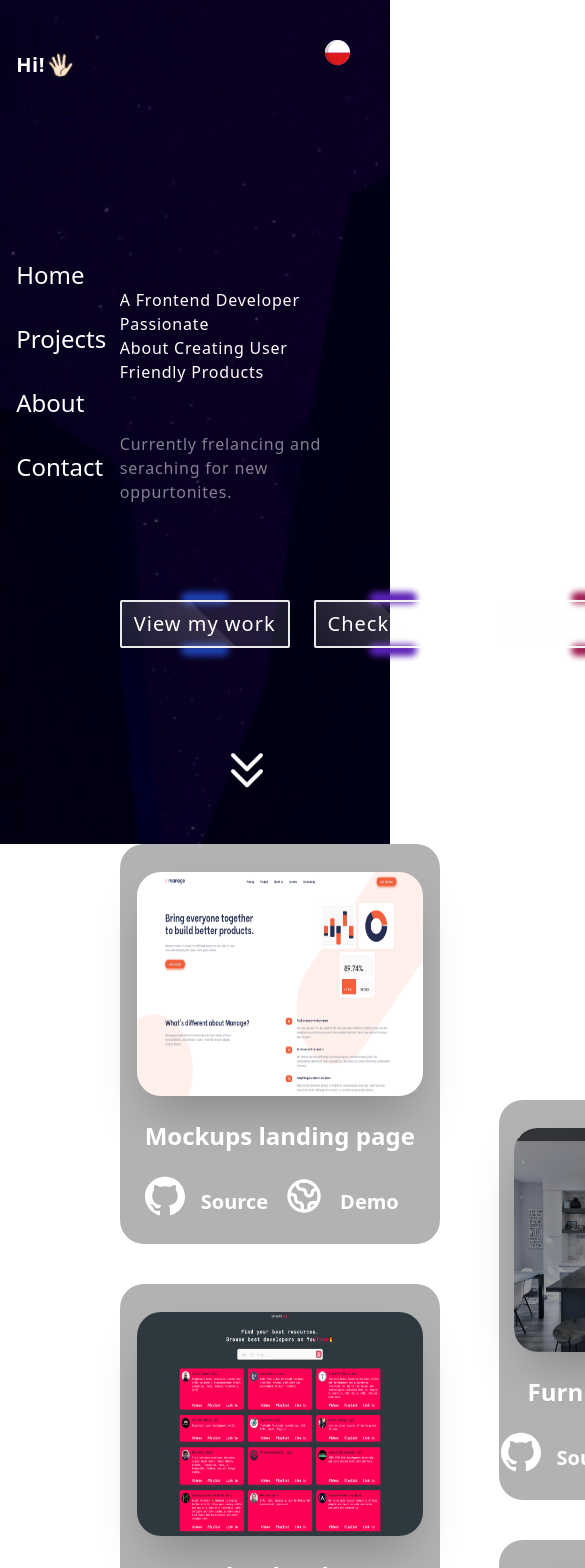
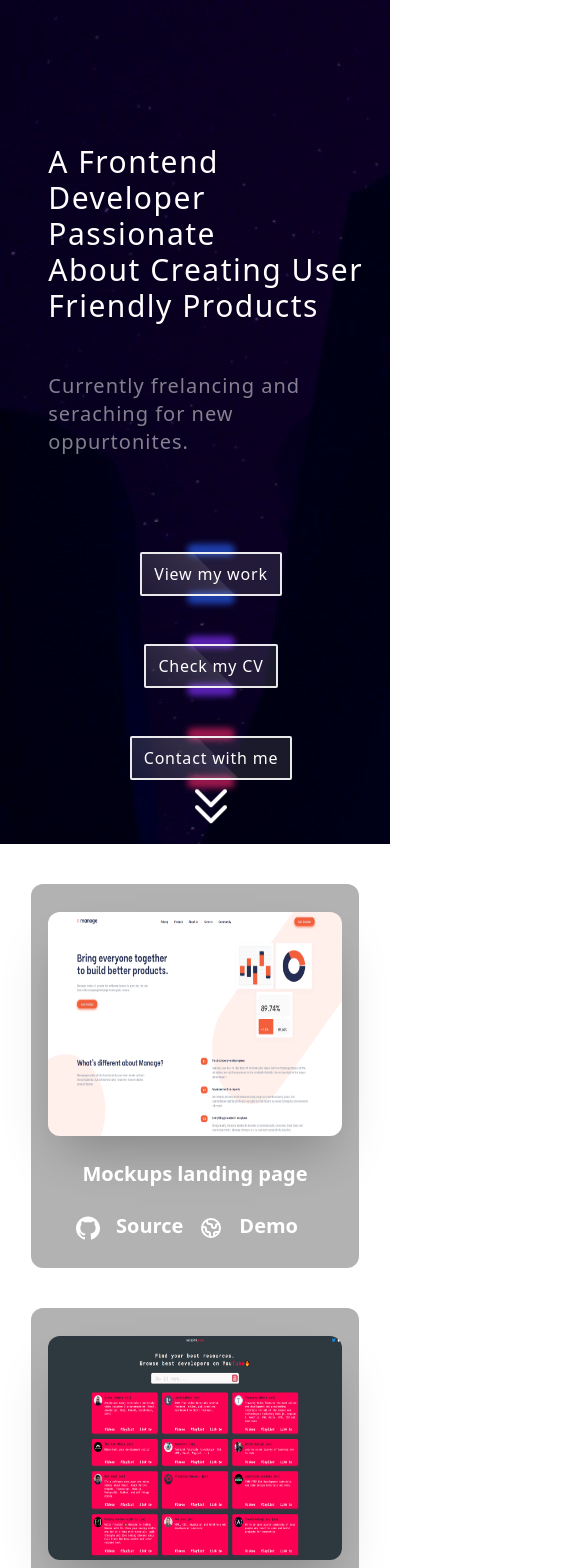
Before and after one commit to BerryTheDeveloper/Old-Portfolio, a React (Create React App) app: page / in a window 390 px wide. Shown: the top 1568 px of the page, 585 px wide, since content can reach past the window. Built offline with nearby package versions, Linux system fonts and the light colour scheme; what tailwindcss-filters would draw is missing.

Commit message:
Add responsive

```diff
--- a/src/components/Card.js
+++ b/src/components/Card.js
@@ -4,23 +4,23 @@ import { ReactComponent as WebsiteIcon } from "../images/Website.svg";
 
 const Card = ({ source, title, git, site }) => {
     return (
-        <div className="2xl:w-7/12 w-10/12 p-1 ml-auto mr-auto bg-black bg-opacity-30 backdrop-custom-blur rounded-3xl mb-10">
+        <div className="w-11/12 sm:w-9/12 2xl:w-7/12 p-1 ml-auto mr-auto bg-black bg-opacity-30 backdrop-custom-blur rounded-xl mb-10">
             <img
-                className="rounded-3xl w-11/12 h-56 my-6 mx-auto shadow-2xl hover:bg-blue-500"
+                className="rounded-xl w-11/12 sm:w-10/12 h-56 my-6 mx-auto shadow-2xl"
                 src={source}
                 alt={`${title}`}
             />
-            <div className="flex flex-col  justify-center items-center">
-                <p className="h-max text-white font-bold text-2xl w-max">
+            <div className="flex flex-col justify-center items-center">
+                <p className="h-max text-white font-bold text-xl md:text-2xl w-max">
                     {title}
                 </p>
                 <div className="flex w-max h-max m-6 text-white text-xl font-semibold justify-center items-center">
                     <a href={git} className="flex items-end" target="=_blank">
-                        <GithubIcon className="w-10 h-10" />
+                        <GithubIcon className="w-6 h-6 md:w-10 md:h-10" />
                         <p className="px-4 hover:text-blue-800">Source</p>
                     </a>
                     <a href={site} className="flex items-end" target="=_blank">
-                        <WebsiteIcon className="w-10 h-10" />
+                        <WebsiteIcon className="w-6 h-6 md:w-10 md:h-10" />
                         <p className="px-4 hover:text-blue-800">Demo</p>
                     </a>
                 </div>
--- a/src/components/Cards.js
+++ b/src/components/Cards.js
@@ -9,9 +9,9 @@ import RPSGame from "../images/Projects/RPSGame.png";
 
 const Cards = () => {
     return (
-        <div className="w-full flex">
-            <div className="flex m-auto">
-                <div className="flex justify-center flex-col">
+        <div className="w-full flex" id="Projects">
+            <div className="flex flex-col lg:flex-row flex-wrap m-auto">
+                <div className="lg:w-1/2 flex justify-center flex-col">
                     <Card
                         source={landingPage}
                         git="https://github.com/Simply-man/DesignPage"
@@ -37,7 +37,7 @@ const Cards = () => {
                         title="Portfolio landing page"
                     />
                 </div>
-                <div className="flex flex-col pt-64">
+                <div className="lg:w-1/2 flex flex-col lg:pt-64">
                     <Card
                         source={FurnitureWebsite}
                         git="https://github.com/Simply-man/website-wojtekmeble.pl"
--- a/src/components/ContactIcons.js
+++ b/src/components/ContactIcons.js
@@ -43,7 +43,7 @@ const ContactIcons = () => {
     };
 
     return (
-        <div className="w-full pb-8 flex flex-col justify-center items-center">
+        <div className="w-full pt-24 flex flex-row flex-wrap md:flex-col justify-center items-center">
             <a
                 href="https://www.facebook.com/profile.php?id=100003344122574"
                 target="_blank"
--- a/src/components/Content.js
+++ b/src/components/Content.js
@@ -6,7 +6,7 @@ import Footer from "./Footer";
 
 const Content = () => {
     return (
-        <div className="w-4/5 flex flex-col z-20">
+        <div className="w-full sm:w-4/5 flex flex-col z-20">
             <Home />
             <Projects />
             <About />
--- a/src/components/LanguageIcons.js
+++ b/src/components/LanguageIcons.js
@@ -3,7 +3,7 @@ import { ReactComponent as UKIcon } from "../images/united-kingdom.svg";
 
 const LanguageIcons = () => {
     return (
-        <div className="fixed top-10 right-10 z-20">
+        <div className="fixed top-10 right-10 z-20 hidden">
             <a href="#">
                 <PolandIcon />
             </a>
--- a/src/components/Navbar.js
+++ b/src/components/Navbar.js
@@ -23,7 +23,7 @@ const Navbar = () => {
     };
 
     return (
-        <nav className="w-1/5 h-screen sticky top-0 text-white text-2xl font-normal leading-10 fixed z-20 flex flex-col justify-between">
+        <nav className="w-1/5 h-screen sticky top-0 text-white text-xl xl:text-2xl font-normal leading-10 fixed z-20 flex flex-col justify-between hidden sm:flex">
             <div className="flex items-center pt-10">
                 <p className="tracking-wide text-xl text-white font-bold pr-1">
                     Hi!
--- a/src/pages/Home.js
+++ b/src/pages/Home.js
@@ -58,28 +58,28 @@ function Home() {
     };
 
     return (
-        <div className="w-full text-white h-screen flex flex-col text-left pt-20 pl-8 z-20">
-            <div className="pt-52">
-                <p className="md:text-3xl lg:text-4xl xl:text-5xl font-medium tracking-wider">
+        <div className="w-full text-white h-screen flex flex-col text-left md:pt-20 pl-8 z-20">
+            <div className="pt-36 sm:pt-52">
+                <p className="text-3xl lg:text-4xl xl:text-5xl font-medium tracking-wider">
                     A Frontend Developer Passionate
                 </p>
-                <p className="md:text-3xl lg:text-4xl xl:text-5xl font-medium tracking-wider">
+                <p className="text-3xl lg:text-4xl xl:text-5xl font-medium tracking-wider">
                     About Creating User
                 </p>
-                <p className="md:text-3xl lg:text-4xl xl:text-5xl font-medium tracking-wider">
+                <p className="text-3xl lg:text-4xl xl:text-5xl font-medium tracking-wider">
                     Friendly Products
                 </p>
-                <p className="tracking-wider md:text-xl xl:text-2xl mt-12 opacity-50">
+                <p className="tracking-wider text-xl xl:text-2xl mt-12 opacity-50">
                     Currently frelancing and seraching for new oppurtonites.
                 </p>
             </div>
-            <div className="flex mt-24 justify-start">
+            <div className="flex flex-col flex-wrap sm:flex-row mt-24 justify-start items-center">
                 {/* First button */}
-                <div className="w-max h-max  xl:ml-6 relative transform transition-all duration-500">
+                <div className="w-max h-max md:ml-6 relative transform transition-all duration-500">
                     <div className="w-max h-max relative overflow-hidden z-10">
                         <a
-                            href="#"
-                            className="block bg-white bg-opacity-10 backdrop-btn-blur text-xl cursor-pointer py-2 px-3 tracking-wider border-2 border-solid border-white border-opacity-90 rounded-sm relative z-20 transition-all duration-300"
+                            href="#Projects"
+                            className="block bg-white bg-opacity-10 backdrop-btn-blur text-md cursor-pointer py-2 px-3 tracking-wider border-2 border-solid border-white border-opacity-90 rounded-sm relative z-20 transition-all duration-300"
                             onMouseEnter={handleMouseEnter}
                             onMouseLeave={handleMouseLeave}>
                             View my work
@@ -90,11 +90,11 @@ function Home() {
                     <div className="neon-bottom bg-blue-800 absolute -bottom-2 left-1/2 w-12 h-3 rounded-md transform -translate-x-1/2 transition-all delay-100 duration-500 z-0 filter-blur-3"></div>
                 </div>
                 {/*  Second button */}
-                <div className="w-max h-max ml-6 relative transform transition-all duration-500">
+                <div className="w-max h-max mt-12 md:ml-6 sm:mt-0 sm:ml-8 relative transform transition-all duration-500">
                     <div className="w-max h-max relative overflow-hidden z-10">
                         <a
                             href="#"
-                            className="block bg-white bg-opacity-10 backdrop-btn-blur text-xl cursor-pointer py-2 px-3 tracking-wider border-2 border-solid border-white border-opacity-90 rounded-sm relative z-20 transition-all duration-300"
+                            className="block bg-white bg-opacity-10 backdrop-btn-blur text-md cursor-pointer py-2 px-3 tracking-wider border-2 border-solid border-white border-opacity-90 rounded-sm relative z-20 transition-all duration-300"
                             onMouseEnter={handleMouseEnter}
                             onMouseLeave={handleMouseLeave}>
                             Check my CV
@@ -105,11 +105,11 @@ function Home() {
                     <div className="neon-bottom bg-violet-800 absolute -bottom-2 left-1/2 w-12 h-3 rounded-md transform -translate-x-1/2 transition-all delay-100 duration-500 z-0 filter-blur-3 "></div>
                 </div>
                 {/* Third button */}
-                <div className="w-max h-max ml-6 relative transform transition-all duration-500">
+                <div className="w-max h-max mt-12 md:mt-0 sm:ml-20 md:ml-6 relative transform transition-all duration-500">
                     <div className="w-max h-max relative overflow-hidden z-10">
                         <a
-                            href="#"
-                            className="block bg-white bg-opacity-10 backdrop-btn-blur text-xl cursor-pointer py-2 px-3 tracking-wider border-2 border-solid border-white border-opacity-90 rounded-sm relative z-20 transition-all duration-300"
+                            href="#Contact"
+                            className="block bg-white bg-opacity-10 backdrop-btn-blur text-md cursor-pointer py-2 px-3 tracking-wider border-2 border-solid border-white border-opacity-90 rounded-sm relative z-20 transition-all duration-300"
                             onMouseEnter={handleMouseEnter}
                             onMouseLeave={handleMouseLeave}>
                             Contact with me
@@ -121,7 +121,9 @@ function Home() {
                     {/* ZROBIĆ BLUR PO HOVER NA 10 PX */}
                 </div>
             </div>
-            <a href="#" className="self-center mt-auto mb-10 animate-bounce">
+            <a
+                href="#"
+                className="self-center mt-auto mb-1 sm:mb-10 animate-bounce">
                 <svg
                     xmlns="http://www.w3.org/2000/svg"
                     fill="none"
--- a/src/pages/Projects.js
+++ b/src/pages/Projects.js
@@ -3,7 +3,7 @@ import Cards from "../components/Cards";
 
 const Projects = () => {
     return (
-        <div className=" w-full relative">
+        <div className=" w-full relative pt-10">
             <ParticlesComp />
             <Cards />
         </div>
```
Also changed, not shown: src/components/Form.js (+6 -6 lines), src/pages/About.js (+7 -7 lines), src/pages/Contact.js (+9 -7 lines).
